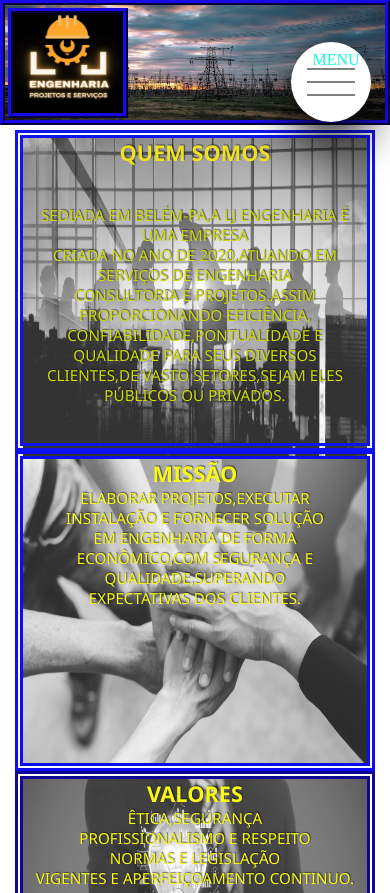
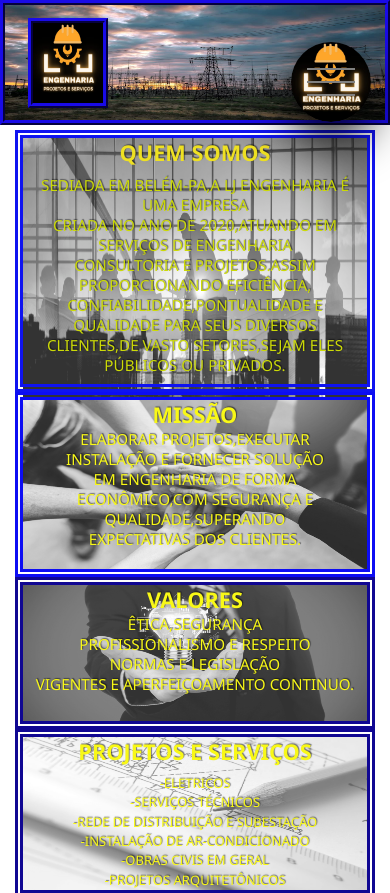
Before and after one commit to Denisbelem/ljengenharia, a plain HTML site: page index.html in a window 390 px wide. Shown: the top 893 px of the page. Drawn offline with Linux system fonts and the light colour scheme.

Commit message:
menu persolizado.

```diff
--- a/index.html
+++ b/index.html
@@ -22,7 +22,6 @@
         </div>
 
         <!-- hamburger -->
-        <div class="meumenu"><p>MENU</p></div>
         <input type="checkbox" id="navi-toggle" class="checkbox" />
         <label for="navi-toggle"class="button">
             <span class="icon">&nbsp;</span>
--- a/stylesheet.css/stylesheet.css
+++ b/stylesheet.css/stylesheet.css
@@ -68,15 +68,7 @@
   display: none;
 }
 /*nome menu*/
-.meumenu{
-  font-size: 1em;
-  position:FIXED;
-  top: 6.1vh;
-  right: 5.9vw;
-  z-index: 2002;
-  color: #16fdde;
 
-}
 /* hamburger */
 .checkbox {
   display: none;
@@ -84,7 +76,8 @@
 
 .button {
   position: relative;
-  background-color: white;
+  background-image:url("../img/logo\ mobile.jpeg");
+  background-size: contain;
   height: 5rem;
   width: 5rem;
   border-radius: 50%;
@@ -143,13 +136,10 @@
   font-size: 3rem;
   font-weight: 300;
   padding: 1rem 2rem;
-  color: white;
+  color: rgb(238, 61, 16);
   text-decoration: none;
   text-transform: uppercase;
-  background-image: linear-gradient(120deg,
-      transparent 0%,
-      transparent 50%,
-      white 50%);
+  background-image:url("../img/logo\ sem\ letreiro.png");
   background-size: 220%;
   transition: all 0.4s;
 }
@@ -450,19 +440,7 @@
 10 Tablets, por exemplo.
  */
 @media(max-width:1041px){
-
-  .meumenu{
-    font-size: 1em;
-    position:FIXED;
-    top: 6.1vh;
-    right: 6.5vw;
-    z-index: 2002;
-    color: #16fdde;
-
-  }
-
-
-  /*header*/
+ /*header*/
   .cabeça {
     display: grid;
     max-width: 1300px;
@@ -681,10 +659,10 @@
 
   .meumenu{
     font-size: 1em;
-    position:FIXED;
+    position:absolute;
     top: 6.1vh;
     right: 7.8vw;
-    z-index: 2002;
+    z-index: 50000;
     color: #16fdde;
 
   }
@@ -715,8 +693,8 @@
 
   .logo {
     display: flex;
-    width: 120px;
-    height: 110px;
+    width: 80px;
+    height: 90px;
     justify-content: left;
     border-width: 5px;
     border-style: ridge;
@@ -771,7 +749,7 @@
   .titulo1 {
     display: grid;
     position: relative;
-    height: 38vh;
+    height: 31vh;
     list-style: none;
     border-width: 8px;
     border-style: double;
@@ -792,7 +770,7 @@
 
   .titulo2{
     position: relative;
-    height: 38vh;
+    height: 22vh;
     list-style: none;
     color: #f8f817;
     border-width: 8px;
@@ -814,7 +792,7 @@
 
   .titulo3 {
     position: relative;
-    height: 38vh;
+    height: 18vh;
     list-style: none;
     color: #f8f817;
     border-width: 8px;
@@ -837,7 +815,7 @@
 
   .titulo4 {
     display: grid;
-    height: 38vh;
+    height: 20vh;
     position: relative;
     list-style: none;
     color: #f8f817;
```
